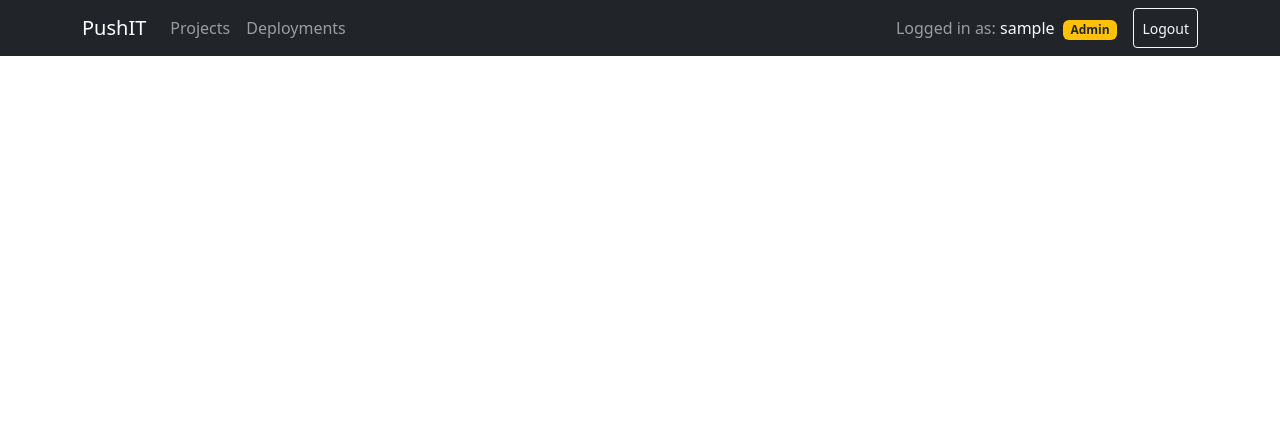
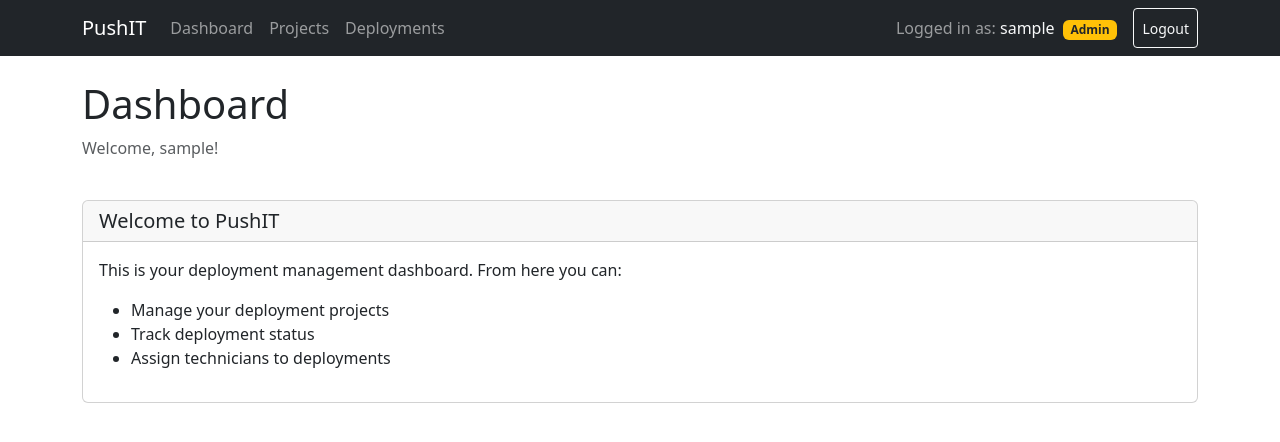
Before and after one commit to MartinxAlv/pushit_app, a React (Create React App) app in the folder frontend/: page /dashboard in a window 1280 px wide. Shown: the top 442 px of the page. Built offline with nearby package versions, Linux system fonts and the light colour scheme; sample sign-in values are in the browser's storage.

Commit message:
Added dashboard page

```diff
--- a/frontend/src/App.js
+++ b/frontend/src/App.js
@@ -1,9 +1,10 @@
 import React from 'react';
-import { BrowserRouter as Router, Routes, Route } from 'react-router-dom';
+import { BrowserRouter as Router, Routes, Route, Navigate } from 'react-router-dom';
 import 'bootstrap/dist/css/bootstrap.min.css';
 import { AuthProvider } from './context/AuthContext';
 import ProtectedRoute from './components/auth/ProtectedRoute';
 import Login from './components/auth/Login';
+import Dashboard from './components/dashboard/Dashboard';
 import ProjectList from './components/projects/ProjectList';
 import ProjectForm from './components/projects/ProjectForm';
 import ProjectDetail from './components/projects/ProjectDetail';
@@ -22,8 +23,19 @@ function App() {
             {/* Auth routes */}
             <Route path="/login" element={<Login />} />
 
-            {/* Home route */}
-            <Route path="/" element={<ProjectList />} />
+            {/* Home route - redirect to dashboard */}
+            <Route path="/" element={
+              <ProtectedRoute>
+                <Dashboard />
+              </ProtectedRoute>
+            } />
+
+            {/* Dashboard */}
+            <Route path="/dashboard" element={
+              <ProtectedRoute>
+                <Dashboard />
+              </ProtectedRoute>
+            } />
 
             {/* Project routes */}
             <Route path="/projects" element={<ProjectList />} />
--- a/frontend/src/components/auth/Login.js
+++ b/frontend/src/components/auth/Login.js
@@ -2,6 +2,7 @@ import React, { useState } from 'react';
 import { Container, Card, Form, Button, Alert, Spinner } from 'react-bootstrap';
 import { useNavigate, useLocation } from 'react-router-dom';
 import axios from 'axios';
+import { useAuth } from '../../context/AuthContext';
 
 const Login = () => {
   const [username, setUsername] = useState('');
@@ -9,11 +10,12 @@ const Login = () => {
   const [loading, setLoading] = useState(false);
   const [error, setError] = useState('');
 
+  const { login } = useAuth();
   const navigate = useNavigate();
   const location = useLocation();
 
-  // Get the page the user was trying to access
-  const from = location.state?.from || '/';
+  // Get the page the user was trying to access or default to dashboard
+  const from = location.state?.from || '/dashboard';
 
   const handleSubmit = async (e) => {
     e.preventDefault();
@@ -26,17 +28,16 @@ const Login = () => {
           password
         });
 
-        // Store auth token and user info in localStorage
-        localStorage.setItem('authToken', response.data.token);
-        localStorage.setItem('user', JSON.stringify({
+        // Store auth token and user info
+        const userData = {
           id: response.data.user_id,
           username: response.data.username,
           isAdmin: response.data.is_admin,
           email: response.data.email || ''
-        }));
+        };
 
-        // Set default Authorization header
-        axios.defaults.headers.common['Authorization'] = `Token ${response.data.token}`;
+        // Use the auth context login function
+        login(userData, response.data.token);
 
         // Redirect
         navigate(from);
--- a/frontend/src/components/common/Navigation.js
+++ b/frontend/src/components/common/Navigation.js
@@ -19,6 +19,7 @@ const Navigation = () => {
         <Navbar.Toggle aria-controls="basic-navbar-nav" />
         <Navbar.Collapse id="basic-navbar-nav">
           <Nav className="me-auto">
+            <Nav.Link as={Link} to="/dashboard">Dashboard</Nav.Link>
             <Nav.Link as={Link} to="/projects">Projects</Nav.Link>
             <Nav.Link as={Link} to="/deployments">Deployments</Nav.Link>
           </Nav>
--- /dev/null
+++ b/frontend/src/components/dashboard/Dashboard.js
@@ -0,0 +1,40 @@
+import React from 'react';
+import { Container, Row, Col, Card } from 'react-bootstrap';
+import { useAuth } from '../../context/AuthContext';
+
+const Dashboard = () => {
+  const { user } = useAuth();
+
+  return (
+    <Container>
+      <Row className="mb-4">
+        <Col>
+          <h1>Dashboard</h1>
+          <p className="text-muted">
+            Welcome, {user ? user.username : 'Guest'}!
+          </p>
+        </Col>
+      </Row>
+
+      <Row>
+        <Col>
+          <Card className="mb-4">
+            <Card.Header>
+              <h5 className="mb-0">Welcome to PushIT</h5>
+            </Card.Header>
+            <Card.Body>
+              <p>This is your deployment management dashboard. From here you can:</p>
+              <ul>
+                <li>Manage your deployment projects</li>
+                <li>Track deployment status</li>
+                <li>Assign technicians to deployments</li>
+              </ul>
+            </Card.Body>
+          </Card>
+        </Col>
+      </Row>
+    </Container>
+  );
+};
+
+export default Dashboard;
```
